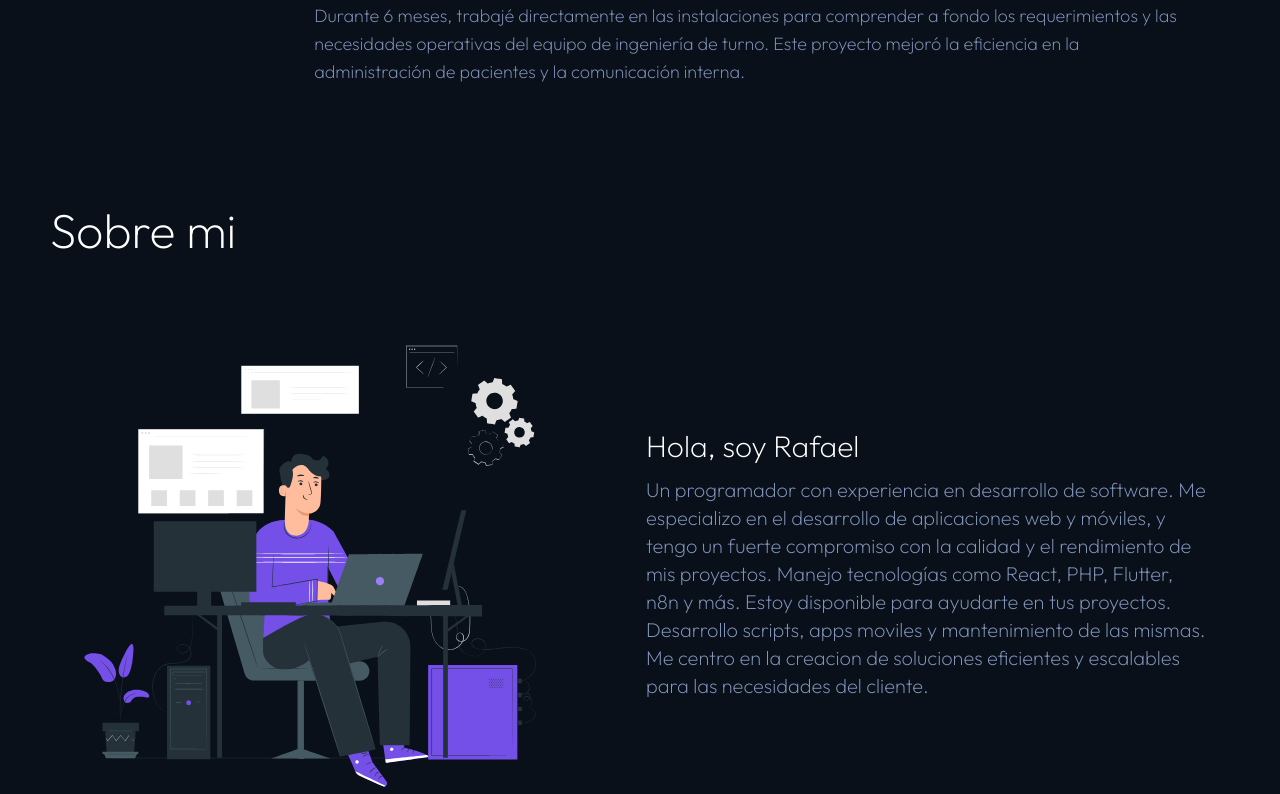
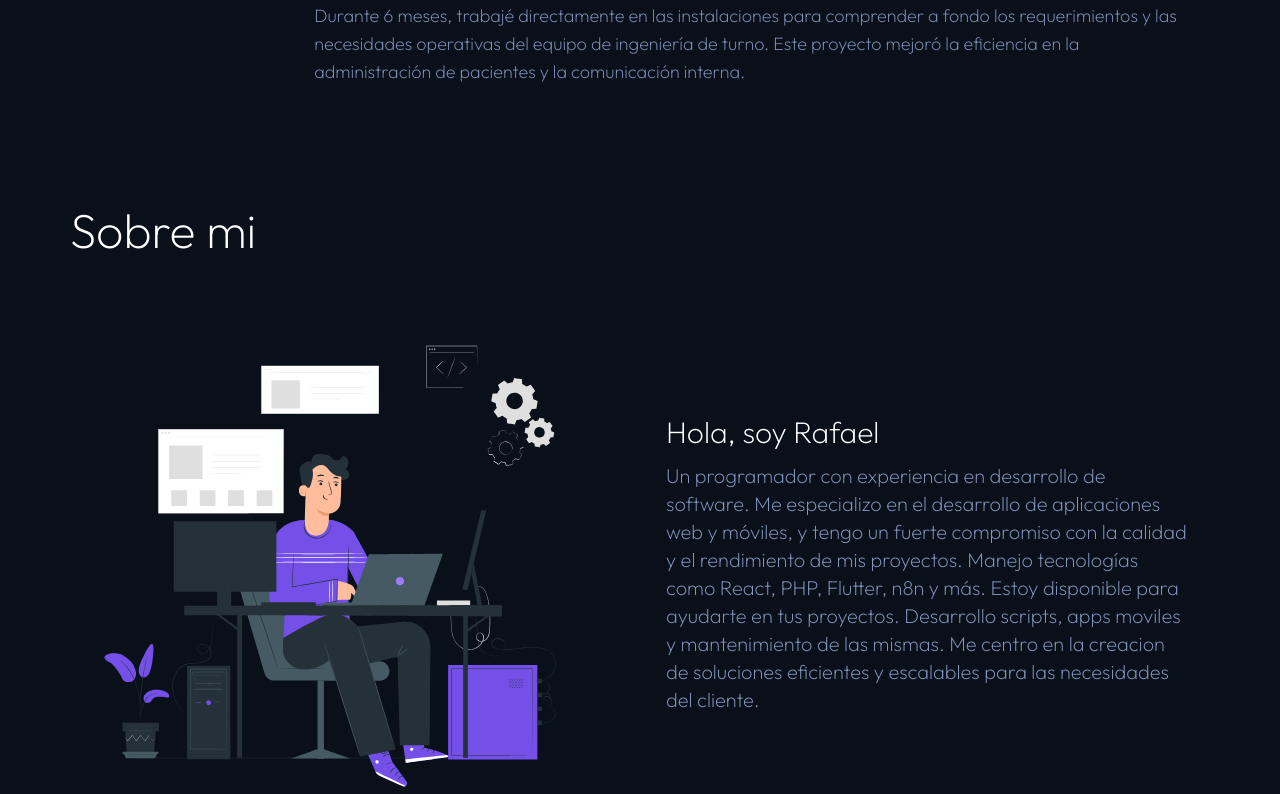
Before and after one commit to ORDRafael/mi-portafolio, a Next.js app: page / in a window 1280 px wide. Shown: the part 3586-4380 px from the top of the page. Built offline with nearby package versions, Linux system fonts and the light colour scheme.

Commit message:
Coloque los padding y las fuentes iguales

```diff
--- a/src/app/components/AboutMe/AboutMeItems.tsx
+++ b/src/app/components/AboutMe/AboutMeItems.tsx
@@ -32,7 +32,7 @@ export default function AboutMeItems ({ title, description} : AboutMeProps) {
     }, []); // Empty dependency array means this runs once on component mount
 
     return(
-        <div>
+        <div className='px-5'>
             <div className="flex justify-start mb-10 pt-20">
                 <h1 data-aos="fade-right" className="text-white text-3xl md:text-5xl font-medium">Sobre mi</h1>
             </div>
--- a/src/app/components/Experiencia/Experiencia.tsx
+++ b/src/app/components/Experiencia/Experiencia.tsx
@@ -19,7 +19,7 @@ export default function Experiencia(){
     return(
         <div className=' px-5 pt-20'>
                 <div className="flex justify-start mb-10">
-                  <h2 data-aos="fade-right" className='text-white text-5xl font-medium'>Experiencia</h2>
+                  <h2 data-aos="fade-right" className='text-white text-3xl md:text-5xl font-medium'>Experiencia</h2>
                 </div>
 
                 <ul>
--- a/src/app/components/Proyectos/Proyectos.tsx
+++ b/src/app/components/Proyectos/Proyectos.tsx
@@ -46,7 +46,7 @@ export default function Proyectos() {
     return (
       <div className=' px-5 py-20'>
         <div className="flex justify-start mb-10">
-          <h2 data-aos="fade-right" className='text-white text-5xl font-medium'>Proyectos</h2>
+          <h2 data-aos="fade-right" className='text-white text-3xl md:text-5xl font-medium'>Proyectos</h2>
         </div>
 
         <ul>
```
